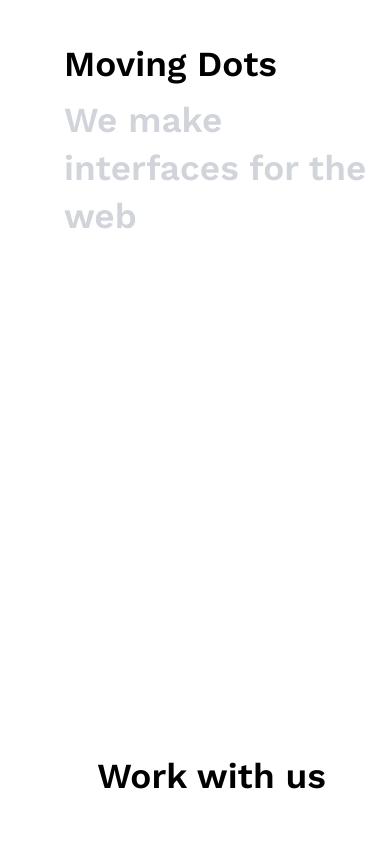
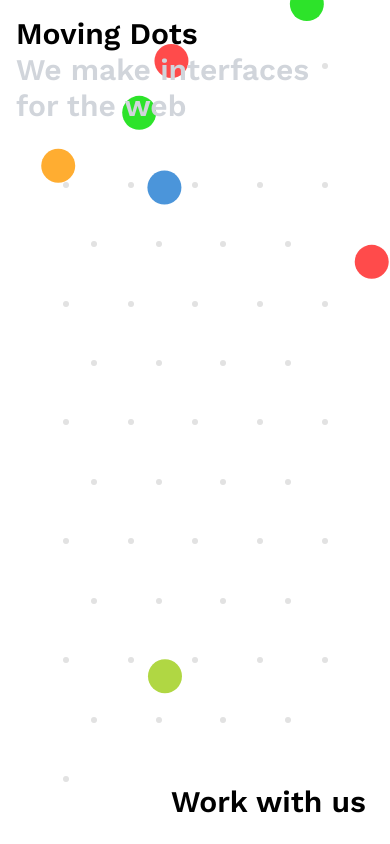
Before and after one commit to moving-dots/website, a Next.js app: page / in a window 390 px wide. Built offline with nearby package versions, Linux system fonts and the light colour scheme.

Commit message:
Update page.tsx

```diff
--- a/app/page.tsx
+++ b/app/page.tsx
@@ -52,20 +52,22 @@ export default function Home() {
       <AnimatePresence>
         {isMenuOpen && <Menu setIsMenuOpen={setIsMenuOpen} />}
       </AnimatePresence>
-      <div className="absolute top-[40px] left-[64px]">
-        <h1 className="font-semibold text-title text-black">Moving Dots</h1>
+      <div className="absolute top-4 left-4  md:top-10 md:left-16">
+        <h1 className="font-semibold text-3xl md:text-title text-black">
+          Moving Dots
+        </h1>
       </div>
-      <div className="absolute top-[96px] left-[64px] ">
-        <h2 className="font-semibold text-title text-gray-300">
+      <div className="absolute top-[52px] left-4 md:top-[96px] md:left-16 ">
+        <h2 className="font-semibold text-3xl max-w-[300px] md:text-title text-gray-300">
           We make interfaces for the web
         </h2>
       </div>
-      {/* <div ref={boxRef} className="w-full h-full">
+      <div ref={boxRef} className="w-full h-full">
         <canvas ref={canvasRef} />
-      </div> */}
-      <div className="absolute bottom-[44px] right-[64px]">
+      </div>
+      <div className="absolute bottom-6 right-6 md:bottom-[44px] md:right-16">
         <h2
-          className="font-semibold text-title text-black cursor-pointer"
+          className="font-semibold text-3xl md:text-title text-black cursor-pointer"
           onClick={() => setIsMenuOpen(true)}
         >
           Work with us
```
